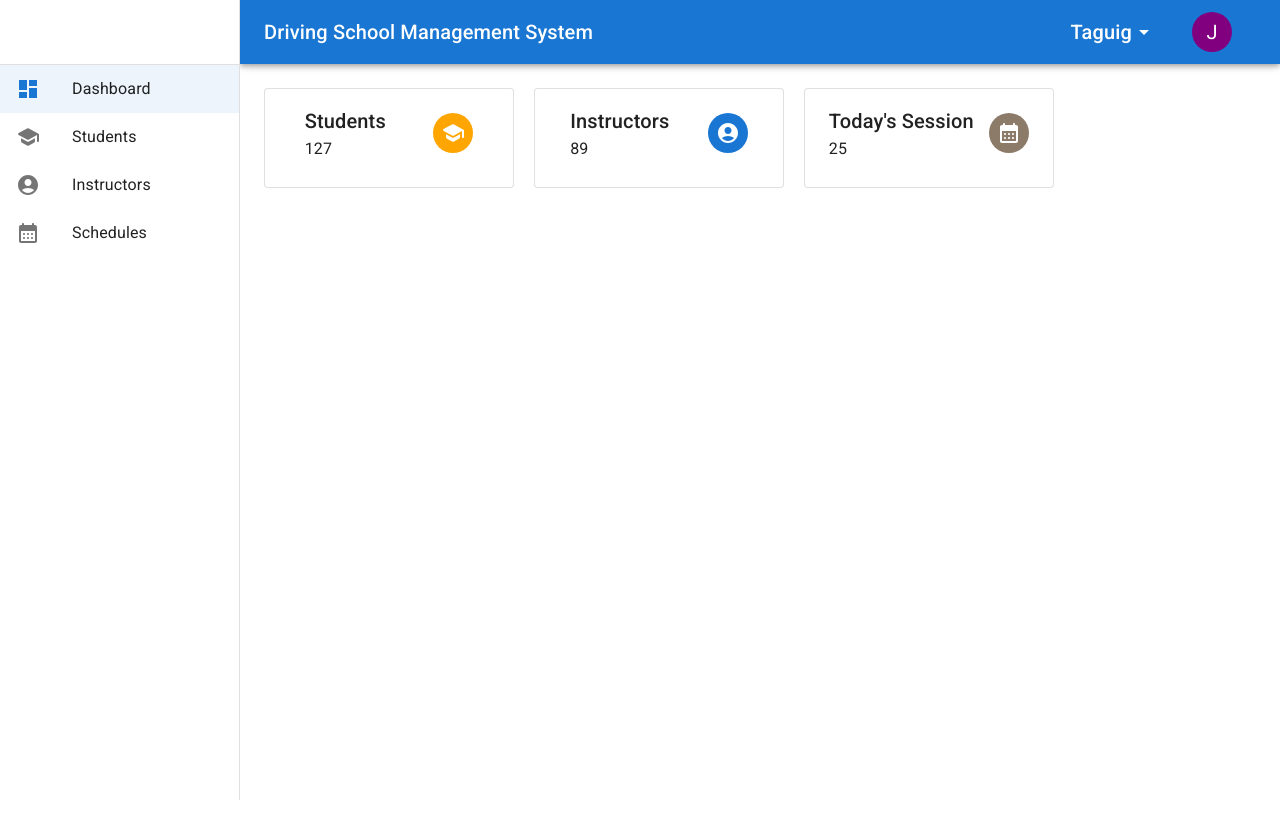
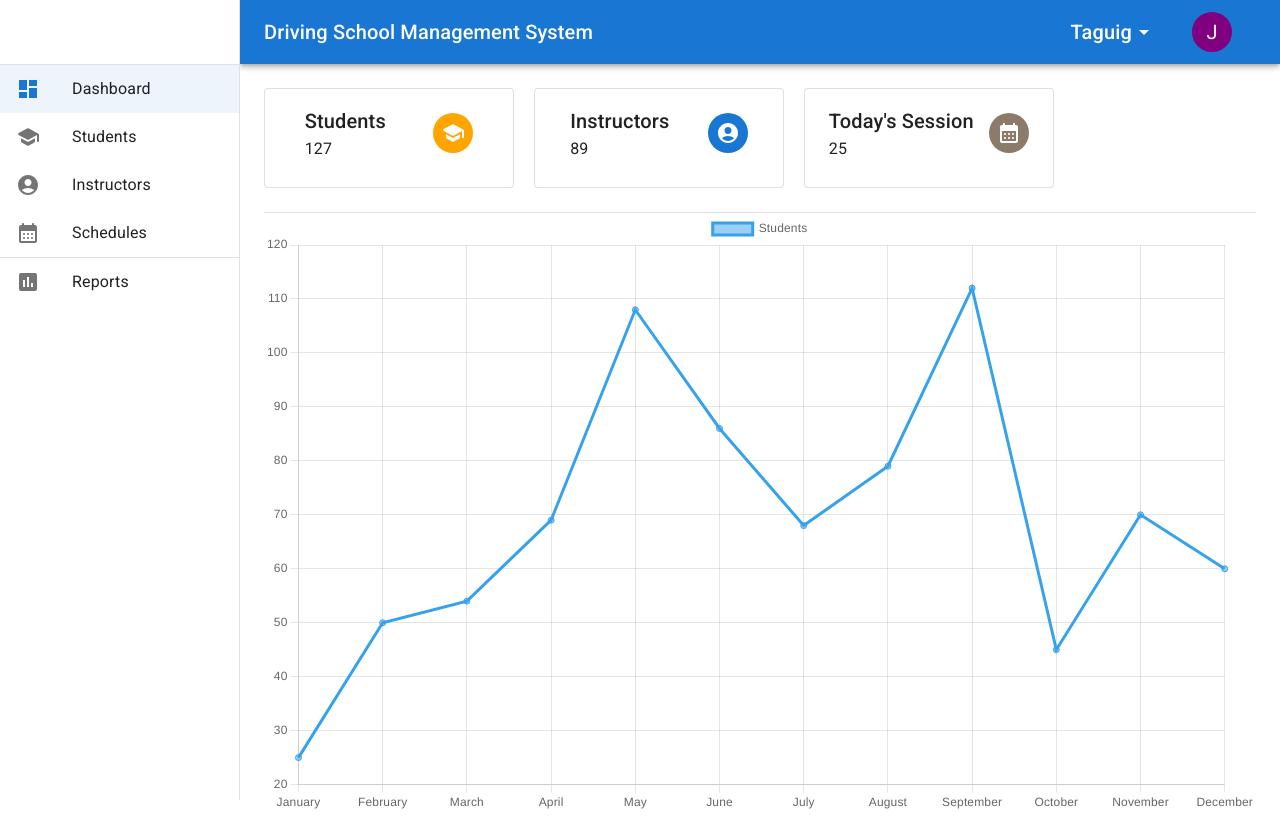
Before and after one commit to EmilAlamares/driving-school-system, a React (Create React App) app: page / in a window 1280 px wide. Before the commit the page ends 800 px from the top, so only its background shows below. Built offline with nearby package versions, Linux system fonts and the light colour scheme.

Commit message:
Add Chart component in dashboard

```diff
--- a/package.json
+++ b/package.json
@@ -15,8 +15,10 @@
     "@testing-library/react": "^13.4.0",
     "@testing-library/user-event": "^13.5.0",
     "axios": "^1.1.3",
+    "chart.js": "^4.1.1",
     "dotenv": "^16.0.3",
     "react": "^18.2.0",
+    "react-chartjs-2": "^5.0.1",
     "react-dom": "^18.2.0",
     "react-router-dom": "^6.4.2",
     "react-scripts": "5.0.1",
--- a/src/App.js
+++ b/src/App.js
@@ -21,11 +21,13 @@ import Dashboard from "./pages/Dashboard"
 import Students from "./pages/Students"
 import Schedules from "./pages/Schedules"
 import Instructors from "./pages/Instructors"
+import Reports from "./pages/Reports"
 import AccountCircleRoundedIcon from '@mui/icons-material/AccountCircleRounded';
 import SchoolRoundedIcon from '@mui/icons-material/SchoolRounded';
 import CalendarMonthRoundedIcon from '@mui/icons-material/CalendarMonthRounded';
 import AccountMenu from "./components/AccountMenu"
 import BranchMenu from "./components/BranchMenu"
+import InsertChartIcon from '@mui/icons-material/InsertChart';
 
 const drawerWidth = 240
 
@@ -97,6 +99,23 @@ function App(props) {
             </ListItemIcon>
 
             <ListItemText primary="Schedules" />
+          </ListItemButton>
+        </ListItem>
+
+        <Divider />
+
+        <ListItem key="Reports" disablePadding>
+          <ListItemButton
+            component={Link}
+            to="/reports"
+            onClick={handleDrawerToggle}
+            selected={pathname === "/reports"}
+          >
+            <ListItemIcon>
+              <InsertChartIcon color={pathname === "/reports" ? "primary" : ''}/>
+            </ListItemIcon>
+
+            <ListItemText primary="Reports" />
           </ListItemButton>
         </ListItem>
       </List>
@@ -187,6 +206,7 @@ function App(props) {
           <Route path="students" element={<Students />} />
           <Route path="/instructors" element={<Instructors />} />
           <Route path="/schedules" element={<Schedules />} />
+          <Route path="/reports" element={<Reports />} />
         </Routes>
       </Box>
     </Box>
--- a/src/components/AccountMenu.js
+++ b/src/components/AccountMenu.js
@@ -27,8 +27,8 @@ const AccountMenu = () => {
         onClose={handleClose}
         sx={{ mt: "5px" }}
       >
-        <MenuItem>Account Settings</MenuItem>
-        <MenuItem>Log Out</MenuItem>
+        <MenuItem onClick={handleClose}>Account Settings</MenuItem>
+        <MenuItem onClick={handleClose}>Log Out</MenuItem>
       </Menu>
     </>
   )
--- /dev/null
+++ b/src/pages/Dashboard/components/Chart.js
@@ -0,0 +1,13 @@
+import { Line } from "react-chartjs-2"
+import { Chart as ChartJS } from "chart.js/auto"
+
+const Chart = ({ chartData }) => {
+  return (
+    <Line
+      data={chartData}
+      options={{ maintainAspectRatio: false }}
+    />
+  )
+}
+
+export default Chart
--- a/src/pages/Dashboard/index.js
+++ b/src/pages/Dashboard/index.js
@@ -1,8 +1,17 @@
-import { Box, Card, CardContent, Typography, Avatar } from "@mui/material"
+import {
+  Box,
+  Card,
+  CardContent,
+  Typography,
+  Avatar,
+  Divider,
+} from "@mui/material"
 import SchoolRoundedIcon from "@mui/icons-material/SchoolRounded"
+import Chart from "./components/Chart"
 import AccountCircleRoundedIcon from "@mui/icons-material/AccountCircleRounded"
 import CalendarMonthRoundedIcon from "@mui/icons-material/CalendarMonthRounded"
 import { Link } from "react-router-dom"
+import { useState } from "react"
 
 const cardStyles = {
   width: "250px",
@@ -32,9 +41,7 @@ const totalStudents = (
 
 const totalInstructors = (
   <>
-    <CardContent
-      sx={cardContentStyles}
-    >
+    <CardContent sx={cardContentStyles}>
       <Typography variant="h6">
         Instructors
         <Typography>89</Typography>
@@ -48,9 +55,7 @@ const totalInstructors = (
 
 const todaySession = (
   <>
-    <CardContent
-      sx={cardContentStyles}
-    >
+    <CardContent sx={cardContentStyles}>
       <Typography variant="h6">
         Today's Session
         <Typography>25</Typography>
@@ -63,9 +68,24 @@ const todaySession = (
 )
 
 const Dashboard = () => {
+  const [chartData, setChartData] = useState({
+    labels: ["January", "February", "March", "April", "May", 'June', 'July', 'August', 'September', 'October', 'November', 'December'],
+    datasets: [
+      {
+        label: "Students",
+        data: [25, 50, 54, 69, 108, 86, 68, 79, 112, 45, 70, 60],
+      },
+    ],
+  })
   return (
+    <>
       <Box display="flex">
-      <Card variant="outlined" sx={cardStyles} component={Link} to="/students">
+        <Card
+          variant="outlined"
+          sx={cardStyles}
+          component={Link}
+          to="/students"
+        >
           {totalStudents}
         </Card>
         <Card
@@ -85,6 +105,13 @@ const Dashboard = () => {
           {todaySession}
         </Card>
       </Box>
+
+      <Divider sx={{ marginTop: "24px" }} />
+
+      <Box height={600}>
+        <Chart chartData={chartData} />
+      </Box>
+    </>
   )
 }
 
--- a/src/pages/Instructors/components/InstructorTable.js
+++ b/src/pages/Instructors/components/InstructorTable.js
@@ -14,7 +14,6 @@ import Typography from "@mui/material/Typography"
 import Paper from "@mui/material/Paper"
 
 import { visuallyHidden } from "@mui/utils"
-import { Divider } from "@mui/material"
 
 function createData(id, name, branch, student, status) {
   return { id, name, branch, student, status }
--- /dev/null
+++ b/src/pages/Reports/index.js
@@ -0,0 +1,9 @@
+const Reports = () => {
+    return (
+        <div>
+            This is the Reports page.
+        </div>
+     );
+}
+
+export default Reports;
```
Also changed, not shown: 1 other file (tests, documents, lock files or other folders). Lines whose indentation alone changed are shown as unchanged.
